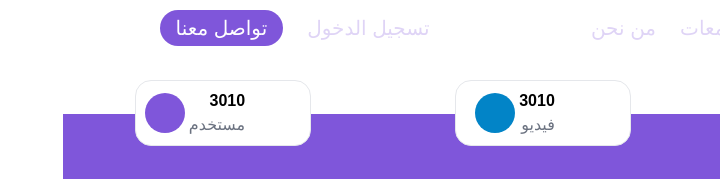
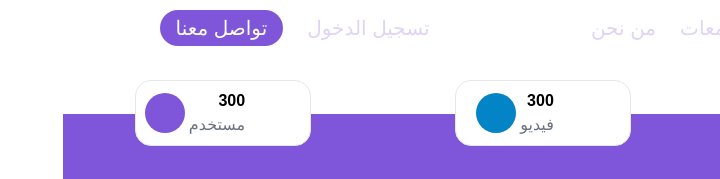
Before and after one commit to Mfas1998/educational_platform, a React (Create React App) app: page / in a window 1280 px wide. Shown: the top 179 px of the page, without its empty margins (560-1280 px from the left). Built offline with nearby package versions, Linux system fonts and the light colour scheme; some icons are missing.

Commit message:
modifid card text

```diff
--- a/src/components/Card/card.jsx
+++ b/src/components/Card/card.jsx
@@ -7,7 +7,7 @@ function Card(props) {
             <div className=' w-44 flex max-[700px]:w-28  max-[700px]:pr-2  items-center justify-center pr-14 py-2 border rounded-2xl bg-white'>
                  {/* <img src={require("./images.jfif" )}  alt="" className=' w-16 h-12'/> */}
                 <div className='pl-1 text-start'>
-                    <h4 className='font-bold'>3010</h4>
+                    <h4 className='font-bold'>300</h4>
                     <p className=' text-gray-500'>{props.description}</p>
                 </div>
                 <div className={props.className}>{props.icon}</div>
```
